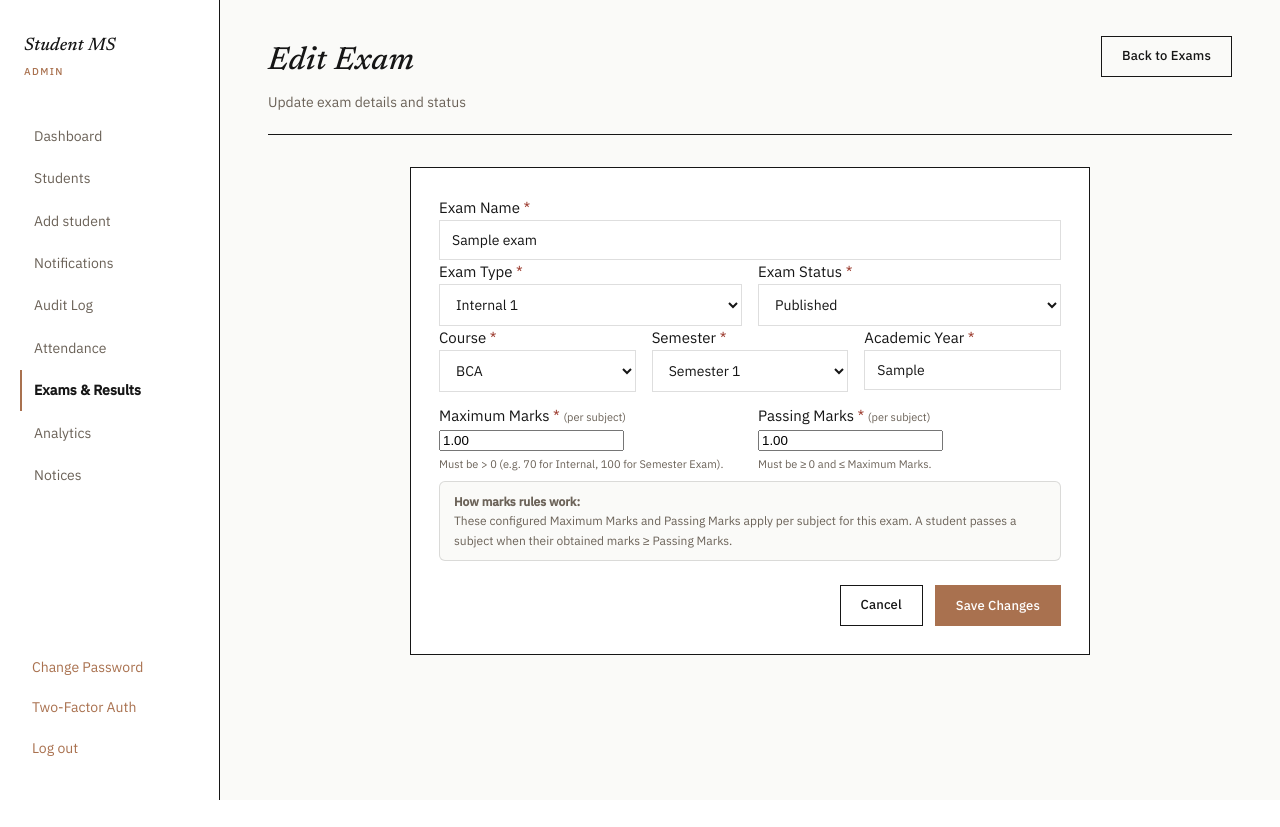
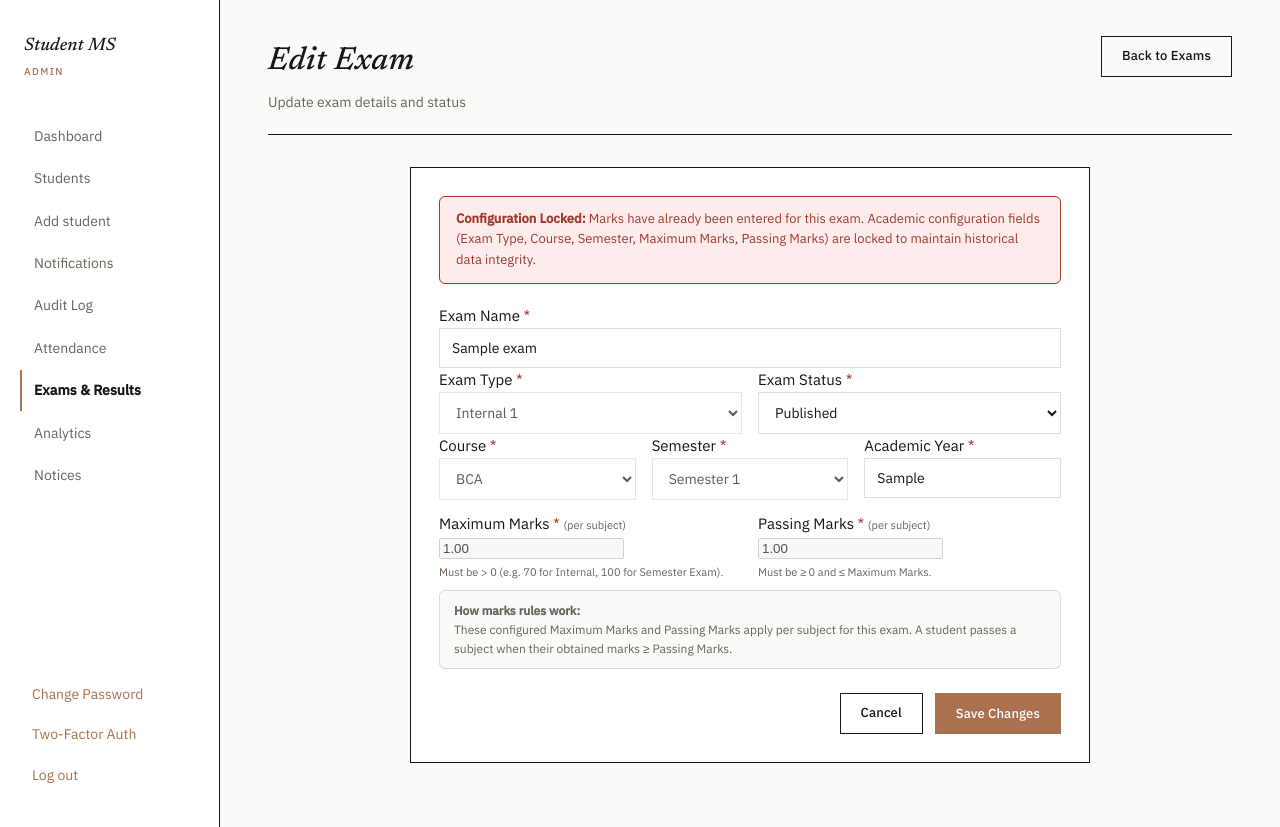
Before and after one commit to sayanawari12/StudentManagement, a Flask app: page /exams/1/edit in a window 1280 px wide. Before the commit the page ends 800 px from the top, so only its background shows below. Run offline with Flask 3, Linux system fonts and the light colour scheme; the visitor is signed in with stand-in values (Sample User, id 1); tables that the repository leaves empty hold one stand-in row (values such as "Sample post"); some libraries are stand-ins or nearby versions.

Commit message:
fix: harden exam integrity and csv security

```diff
--- a/app.py
+++ b/app.py
@@ -433,6 +433,21 @@ def students():
     return render_template("students.html", students=student_list, search=search)
 
 
+def sanitize_csv_value(val):
+    """
+    Safely neutralize spreadsheet formulas for CSV export.
+    Values starting with =, +, -, @, \t, or \r are prefixed with a single quote (')
+    so spreadsheet software (Excel, LibreOffice) treats them as plain text literals.
+    Normal text strings and data remain untouched.
+    """
+    if val is None:
+        return ""
+    val_str = str(val)
+    if val_str and val_str[0] in ("=", "+", "-", "@", "\t", "\r"):
+        return "'" + val_str
+    return val_str
+
+
 @app.route("/students/export")
 @role_required("admin", "teacher")
 def students_export():
@@ -462,11 +477,16 @@ def students_export():
         row = dict(student)
         if row.get("date_of_birth") and hasattr(row["date_of_birth"], "isoformat"):
             row["date_of_birth"] = row["date_of_birth"].isoformat()
-        # Wrap phone as an Excel text-literal formula so purely-numeric values
-        # are never auto-converted to scientific notation when opened in Excel.
-        # Only `phone` is affected — all other fields are alphanumeric or dates.
-        if row.get("phone"):
-            row["phone"] = f'="{row["phone"]}"'
+
+        # Sanitize text fields against spreadsheet formula injection while preserving phone Excel text literal format
+        for k in list(row.keys()):
+            if k == "phone" and row.get("phone"):
+                raw_phone = str(row["phone"]).strip()
+                sanitized_phone = sanitize_csv_value(raw_phone)
+                row["phone"] = f'="{sanitized_phone}"'
+            elif row.get(k) is not None:
+                row[k] = sanitize_csv_value(row[k])
+
         writer.writerow(row)
 
     output.seek(0)
@@ -477,6 +497,7 @@ def students_export():
         as_attachment=True,
         download_name=filename,
     )
+
 
 
 @app.route("/students/add", methods=["GET", "POST"])
@@ -1951,6 +1972,8 @@ def edit_exam_route(exam_id):
     if not exam:
         abort(404)
 
+    has_marks = database.has_exam_marks(exam_id)
+
     if request.method == "POST":
         exam_name = request.form.get("exam_name", "").strip()
         exam_type = request.form.get("exam_type", "").strip()
@@ -1964,31 +1987,69 @@ def edit_exam_route(exam_id):
         errors = []
         if not exam_name:
             errors.append("Exam name is required.")
-        if not exam_type:
-            errors.append("Exam type is required.")
-        if not course:
-            errors.append("Course is required.")
-        if not semester_str or not semester_str.isdigit() or not (1 <= int(semester_str) <= 6):
-            errors.append("Semester must be between 1 and 6.")
         if not academic_year:
             errors.append("Academic year is required.")
-        if not max_marks_str:
-            errors.append("Maximum marks is required.")
-        if not pass_marks_str:
-            errors.append("Passing marks is required.")
-
-        max_marks_f, pass_marks_f = None, None
-        if max_marks_str and pass_marks_str:
-            cfg_valid, cfg_err, max_marks_f, pass_marks_f = exam_service.validate_exam_marks_config(
-                max_marks_str, pass_marks_str
-            )
-            if not cfg_valid:
-                errors.append(cfg_err)
+
+        # Task 1: If marks exist, academic configuration fields are locked server-side.
+        if has_marks:
+            orig_type = str(exam.get("exam_type") or "").strip()
+            orig_course = str(exam.get("course") or "").strip()
+            orig_sem = int(exam.get("semester")) if exam.get("semester") is not None else None
+            orig_max = float(exam.get("max_marks")) if exam.get("max_marks") is not None else 100.0
+            orig_pass = float(exam.get("pass_marks")) if exam.get("pass_marks") is not None else 40.0
+
+            locked_changed = False
+            if exam_type and exam_type != orig_type:
+                locked_changed = True
+            if course and course != orig_course:
+                locked_changed = True
+            if semester_str and semester_str.isdigit() and int(semester_str) != orig_sem:
+                locked_changed = True
+            if max_marks_str:
+                try:
+                    if abs(float(max_marks_str) - orig_max) > 1e-6:
+                        locked_changed = True
+                except ValueError:
+                    locked_changed = True
+            if pass_marks_str:
+                try:
+                    if abs(float(pass_marks_str) - orig_pass) > 1e-6:
+                        locked_changed = True
+                except ValueError:
+                    locked_changed = True
+
+            if locked_changed:
+                errors.append("Exam configuration cannot be changed after marks have been entered.")
+
+            exam_type = orig_type
+            course = orig_course
+            semester_str = str(orig_sem) if orig_sem is not None else "1"
+            max_marks_f = orig_max
+            pass_marks_f = orig_pass
+        else:
+            if not exam_type:
+                errors.append("Exam type is required.")
+            if not course:
+                errors.append("Course is required.")
+            if not semester_str or not semester_str.isdigit() or not (1 <= int(semester_str) <= 6):
+                errors.append("Semester must be between 1 and 6.")
+            if not max_marks_str:
+                errors.append("Maximum marks is required.")
+            if not pass_marks_str:
+                errors.append("Passing marks is required.")
+
+            max_marks_f, pass_marks_f = None, None
+            if max_marks_str and pass_marks_str:
+                cfg_valid, cfg_err, max_marks_f, pass_marks_f = exam_service.validate_exam_marks_config(
+                    max_marks_str, pass_marks_str
+                )
+                if not cfg_valid:
+                    errors.append(cfg_err)
 
         if errors:
             for err in errors:
                 flash(err, "error")
-            return render_template("exam_form.html", exam=request.form, is_edit=True, exam_id=exam_id)
+            return render_template("exam_form.html", exam=request.form, is_edit=True, exam_id=exam_id, has_marks=has_marks)
 
         try:
             database.update_exam(
@@ -2008,7 +2069,8 @@ def edit_exam_route(exam_id):
             app.logger.error("DB error updating exam: %s", e)
             flash("Failed to update exam in database.", "error")
 
-    return render_template("exam_form.html", exam=exam, is_edit=True, exam_id=exam_id)
+    return render_template("exam_form.html", exam=exam, is_edit=True, exam_id=exam_id, has_marks=has_marks)
+
 
 
 @app.route("/exams/<int:exam_id>/delete", methods=["POST"])
--- a/database.py
+++ b/database.py
@@ -1346,6 +1346,19 @@ def delete_exam(exam_id):
         conn.close()
 
 
+def has_exam_marks(exam_id):
+    """Check if any marks have been recorded for an exam."""
+    conn = get_db_connection()
+    cursor = conn.cursor()
+    try:
+        cursor.execute("SELECT 1 FROM exam_marks WHERE exam_id = %s LIMIT 1", (exam_id,))
+        return cursor.fetchone() is not None
+    finally:
+        cursor.close()
+        conn.close()
+
+
+
 # ---------------------------------------------------------------------------
 # Exam Marks / Results query helpers
 # ---------------------------------------------------------------------------
--- a/docker-compose.yml
+++ b/docker-compose.yml
@@ -34,7 +34,7 @@ services:
     environment:
       # Override DB_HOST so the app connects to the db service, not localhost
       DB_HOST: db
-      SEED_ALLOW_DEMO: "true"
+      SEED_ALLOW_DEMO: "${SEED_ALLOW_DEMO:-false}"
     depends_on:
       db:
         condition: service_healthy
--- a/requirements-dev.txt
+++ b/requirements-dev.txt
@@ -1,2 +1,2 @@
-pytest
-pytest-flask
+pytest==9.1.1
+pytest-flask==1.3.0
--- a/templates/exam_form.html
+++ b/templates/exam_form.html
@@ -13,7 +13,13 @@
   </div>
 
   <div class="card" style="max-width: 680px; margin: 0 auto;">
-    <form method="POST" action="{% if exam %}{{ url_for('edit_exam_route', exam_id=exam.id) }}{% else %}{{ url_for('create_exam_route') }}{% endif %}">
+    {% if has_marks %}
+      <div style="background: rgba(239, 68, 68, 0.1); border: 1px solid var(--danger); border-radius: 6px; padding: 12px 16px; margin-bottom: 20px; font-size: 13px; color: var(--danger);">
+        <strong>Configuration Locked:</strong> Marks have already been entered for this exam. Academic configuration fields (Exam Type, Course, Semester, Maximum Marks, Passing Marks) are locked to maintain historical data integrity.
+      </div>
+    {% endif %}
+
+    <form method="POST" action="{% if exam and exam.id %}{{ url_for('edit_exam_route', exam_id=exam.id) }}{% else %}{{ url_for('create_exam_route') }}{% endif %}">
       <input type="hidden" name="csrf_token" value="{{ csrf_token() }}">
 
       <div class="form-group">
@@ -26,7 +32,7 @@
       <div style="display: grid; grid-template-columns: 1fr 1fr; gap: 16px;">
         <div class="form-group">
           <label for="exam_type" class="form-label">Exam Type <span style="color: var(--danger);">*</span></label>
-          <select id="exam_type" name="exam_type" class="form-control" required>
+          <select id="exam_type" name="exam_type" class="form-control" required {% if has_marks %}disabled{% endif %}>
             {% for et in ['Internal 1', 'Internal 2', 'Practical', 'Semester Examination'] %}
               <option value="{{ et }}" {% if exam and exam.exam_type == et %}selected{% endif %}>{{ et }}</option>
             {% endfor %}
@@ -46,14 +52,14 @@
       <div style="display: grid; grid-template-columns: 1fr 1fr 1fr; gap: 16px;">
         <div class="form-group">
           <label for="course" class="form-label">Course <span style="color: var(--danger);">*</span></label>
-          <select id="course" name="course" class="form-control" required>
+          <select id="course" name="course" class="form-control" required {% if has_marks %}disabled{% endif %}>
             <option value="BCA" {% if exam and exam.course == 'BCA' %}selected{% endif %}>BCA</option>
           </select>
         </div>
 
         <div class="form-group">
           <label for="semester" class="form-label">Semester <span style="color: var(--danger);">*</span></label>
-          <select id="semester" name="semester" class="form-control" required>
+          <select id="semester" name="semester" class="form-control" required {% if has_marks %}disabled{% endif %}>
             {% for s in range(1, 7) %}
               <option value="{{ s }}" {% if exam and exam.semester == s %}selected{% elif not exam and s == 3 %}selected{% endif %}>Semester {{ s }}</option>
             {% endfor %}
@@ -75,7 +81,7 @@
             <span style="font-size:11px; color:var(--text-secondary); font-weight:400;">(per subject)</span>
           </label>
           <input type="number" id="max_marks" name="max_marks" class="form-control"
-                 step="0.01" min="0.01" required
+                 step="0.01" min="0.01" required {% if has_marks %}disabled{% endif %}
                  placeholder="e.g. 70 or 100"
                  value="{{ exam.max_marks if exam and exam.max_marks is defined else 100 }}">
           <div style="font-size:11px; color:var(--text-secondary); margin-top:4px;">
@@ -89,7 +95,7 @@
             <span style="font-size:11px; color:var(--text-secondary); font-weight:400;">(per subject)</span>
           </label>
           <input type="number" id="pass_marks" name="pass_marks" class="form-control"
-                 step="0.01" min="0" required
+                 step="0.01" min="0" required {% if has_marks %}disabled{% endif %}
                  placeholder="e.g. 28 or 40"
                  value="{{ exam.pass_marks if exam and exam.pass_marks is defined else 40 }}">
           <div style="font-size:11px; color:var(--text-secondary); margin-top:4px;">
@@ -108,7 +114,7 @@
 
       <div style="margin-top: 24px; display: flex; gap: 12px; justify-content: flex-end;">
         <a href="{{ url_for('list_exams_route') }}" class="btn btn-outline">Cancel</a>
-        <button type="submit" class="btn btn-primary">{% if exam %}Save Changes{% else %}Create Exam{% endif %}</button>
+        <button type="submit" class="btn btn-primary">{% if exam and exam.id %}Save Changes{% else %}Create Exam{% endif %}</button>
       </div>
     </form>
   </div>
```
Also changed, not shown: requirements.txt (+10 -10 lines), tests/test_csv_export.py (+81 -0 lines), tests/test_exams.py (+182 -0 lines), README.md, 1 other file.
